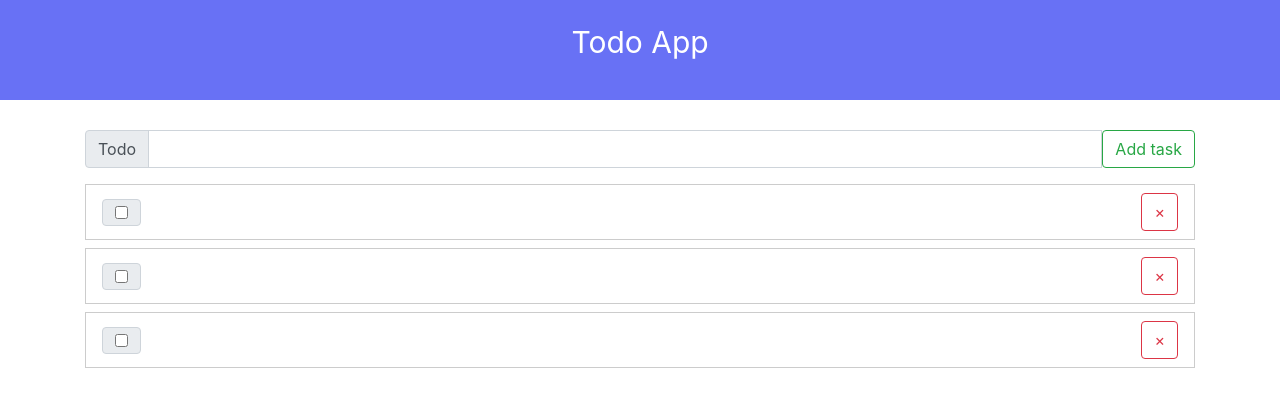
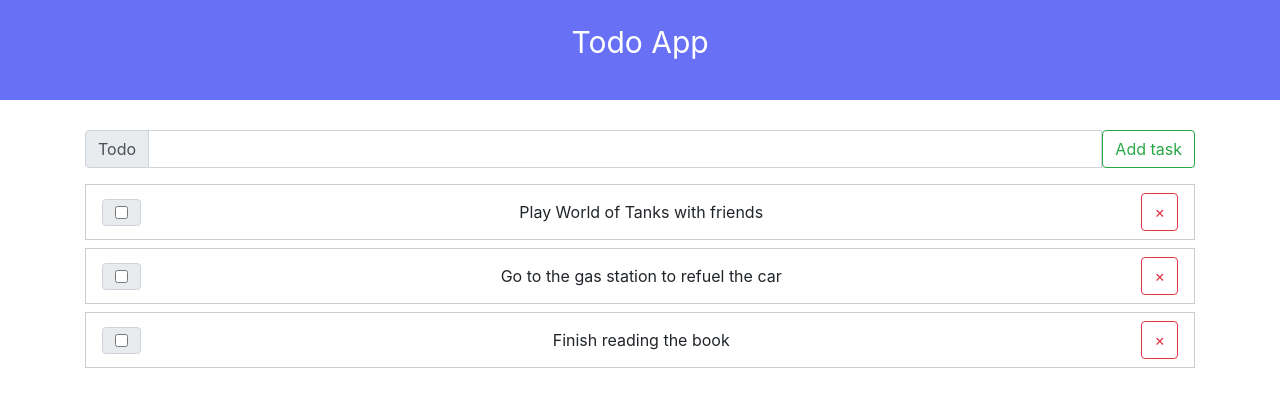
Before and after one commit to NicholasKlaus/reactproj, a React (Create React App) app: page / in a window 1280 px wide. Shown: the top 406 px of the page. Built offline with nearby package versions, Linux system fonts and the light colour scheme.

Commit message:
fixed passing data issue

```diff
--- a/src/App.js
+++ b/src/App.js
@@ -8,19 +8,19 @@ function App() {
     {
       id: 1,
       value: "Play World of Tanks with friends",
-      complited: false,
+      completed: false,
     },
     {
       id: 2,
       value: "Go to the gas station to refuel the car",
-      complited: false,
+      completed: false,
     },
     {
       id: 3,
       value: "Finish reading the book",
-      complited: false,
+      completed: false,
     },
-  ]
+  ];
 
 
   return (
@@ -31,7 +31,7 @@ function App() {
 
         <div className='container'>
           <AddTodo/>
-          <TodoList _arr={_arr}/>
+          <TodoList data={_arr}/>
         </div>
       </div>
   );
--- a/src/Todo/TodoItem.js
+++ b/src/Todo/TodoItem.js
@@ -3,11 +3,12 @@ import { Button } from 'react-bootstrap';
 import { InputGroup, InputGroupAddon, InputGroupText, Input } from 'react-bootstrap';
 
 
-function TodoItem(el) {
+function TodoItem({ el }) {
+
     return (
         <li className='listItem'>
             <InputGroup.Checkbox aria-label="Checkbox for following text input" />
-            {el.value}
+            { el.value }
             <Button variant="outline-danger">&times;</Button>{' '}
         </li>
     )
--- a/src/Todo/TodoList.js
+++ b/src/Todo/TodoList.js
@@ -1,12 +1,12 @@
 import React from 'react';
 import TodoItem from './TodoItem';
 
-function TodoList(props){
+function TodoList({ data }){
     return(
         <ul className='taskList'>
-            {props._arr.map(el => {
+            {data.map((el, key) => {
                return (
-                   <TodoItem el={el} key={el.id} />
+                   <TodoItem el={el} key={key} />
                 )
            })}
         </ul>
```
